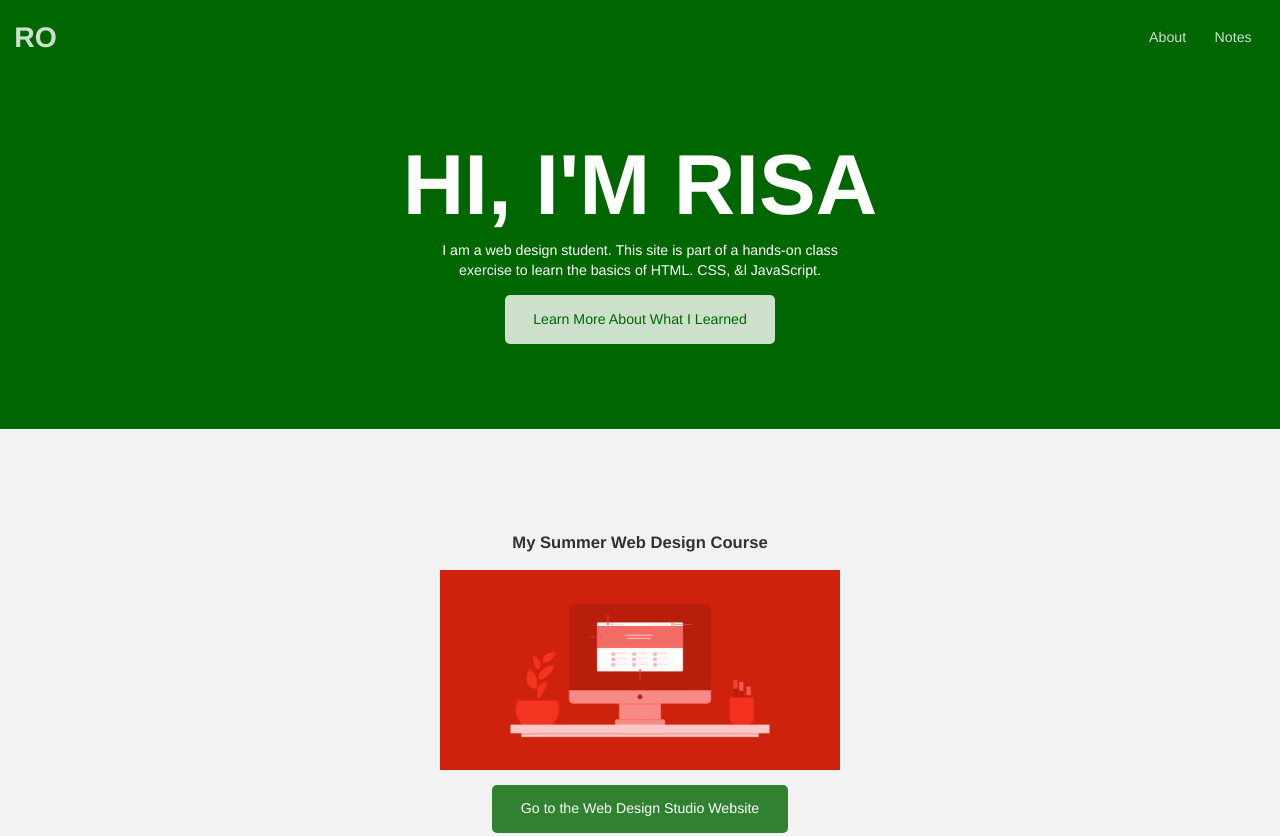
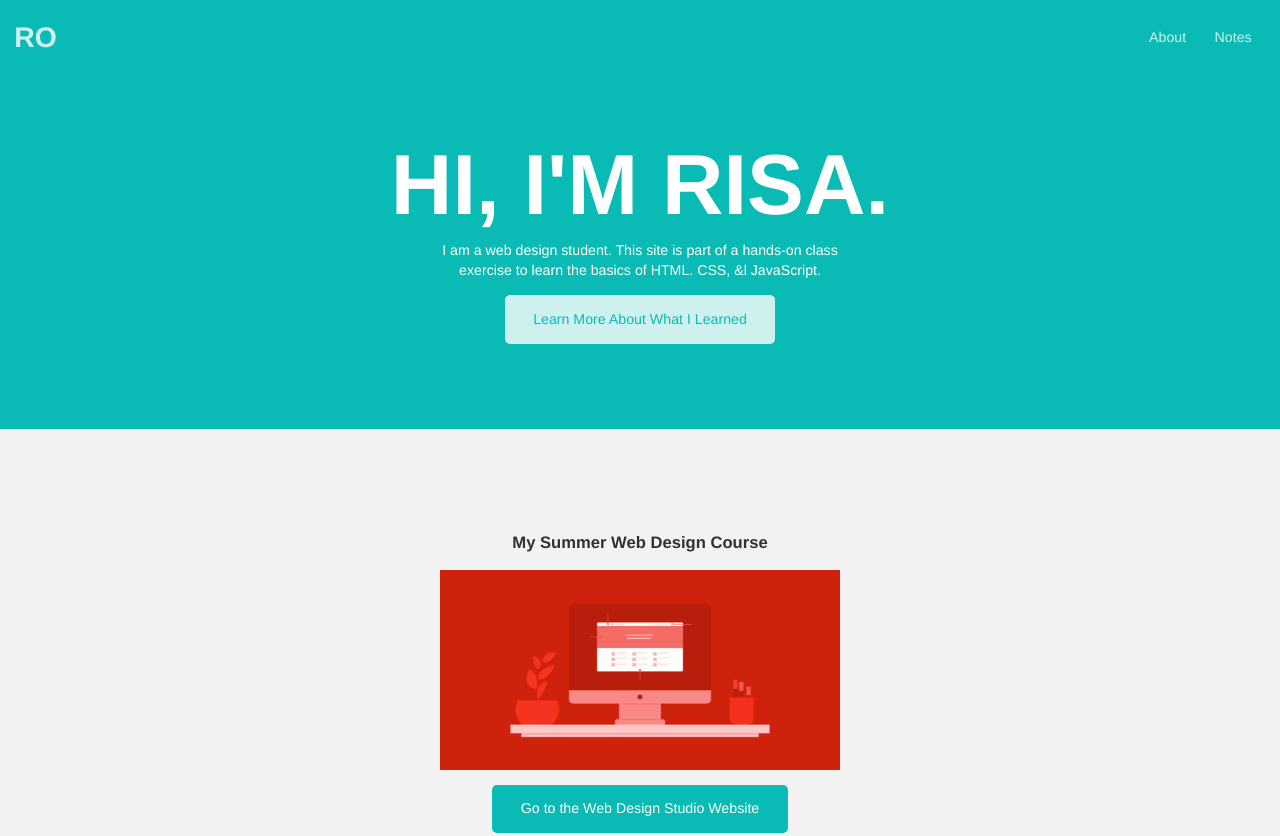
Before and after one commit to iolanirisa/iolanirisa.github.io, a plain HTML site: page index.html in a window 1280 px wide. Shown: the top 836 px of the page. Drawn offline with Linux system fonts and the light colour scheme.

Commit message:
edited file

```diff
--- a/css/style.css
+++ b/css/style.css
@@ -4,8 +4,8 @@ body { margin: 0; }
 
 /* GLOBAL COLORS */
 body { color: rgba(0, 0, 0, 0.8); }
-a { color: rgba(0, 102, 0, .8); }
-a:hover { color: rgba(0, 102, 0, 1); }
+a { color: rgb(10, 186, 181); }
+a:hover { color: rgb(10, 186, 181); }
 
 /* GLOBAL TYPOGRAPHY */
 body {
@@ -25,16 +25,16 @@ img {
     display: inline-block;
     padding: 1em 2em;
     text-decoration: none;
-    background-color: rgba(0, 102, 0, .8);;
+    background-color: rgb(10, 186, 181);;
     color: white;
     border-radius: 5px;
 }
 .button:hover {
-    background-color: rgba(0, 102, 0, 1);
+    background-color: rgba(10, 186, 181);
     color: white;
 }
 .button.dark {
-    color: rgba(0, 102, 0, 1);
+    color: rgba(10, 186, 181);
     background-color: rgba(255, 255, 255,.8);
 }
 .button.dark:hover {
@@ -44,7 +44,7 @@ img {
 /* SITE STRUCTURE */
 
 header {
-    background-color: rgb(0, 102, 0);
+    background-color: rgb(97, 238, 231);
     color: rgba(0, 0, 0, 0.8);
     padding: 1em;
     display: grid;
@@ -88,7 +88,7 @@ main {
 
 /* HERO SECTION */
 .hero {
-    background-color: rgb(0, 102, 0);
+    background-color: rgb(10, 186, 181);
     text-align: center;
     color: white;
     padding: 6em 1em;
--- a/index.html
+++ b/index.html
@@ -25,7 +25,7 @@
     </header>
     <main>
         <section class="hero">
-            <h2>Hi, I'm Risa</h2>
+            <h2>Hi, I'm Risa.</h2>
             <p>I am a web design student. This site is part of a hands-on class exercise to learn the basics of HTML. CSS, &ampl JavaScript.</p>
             <a href="about.html" class="button dark">Learn More About What I Learned</a>
         </section>
```
